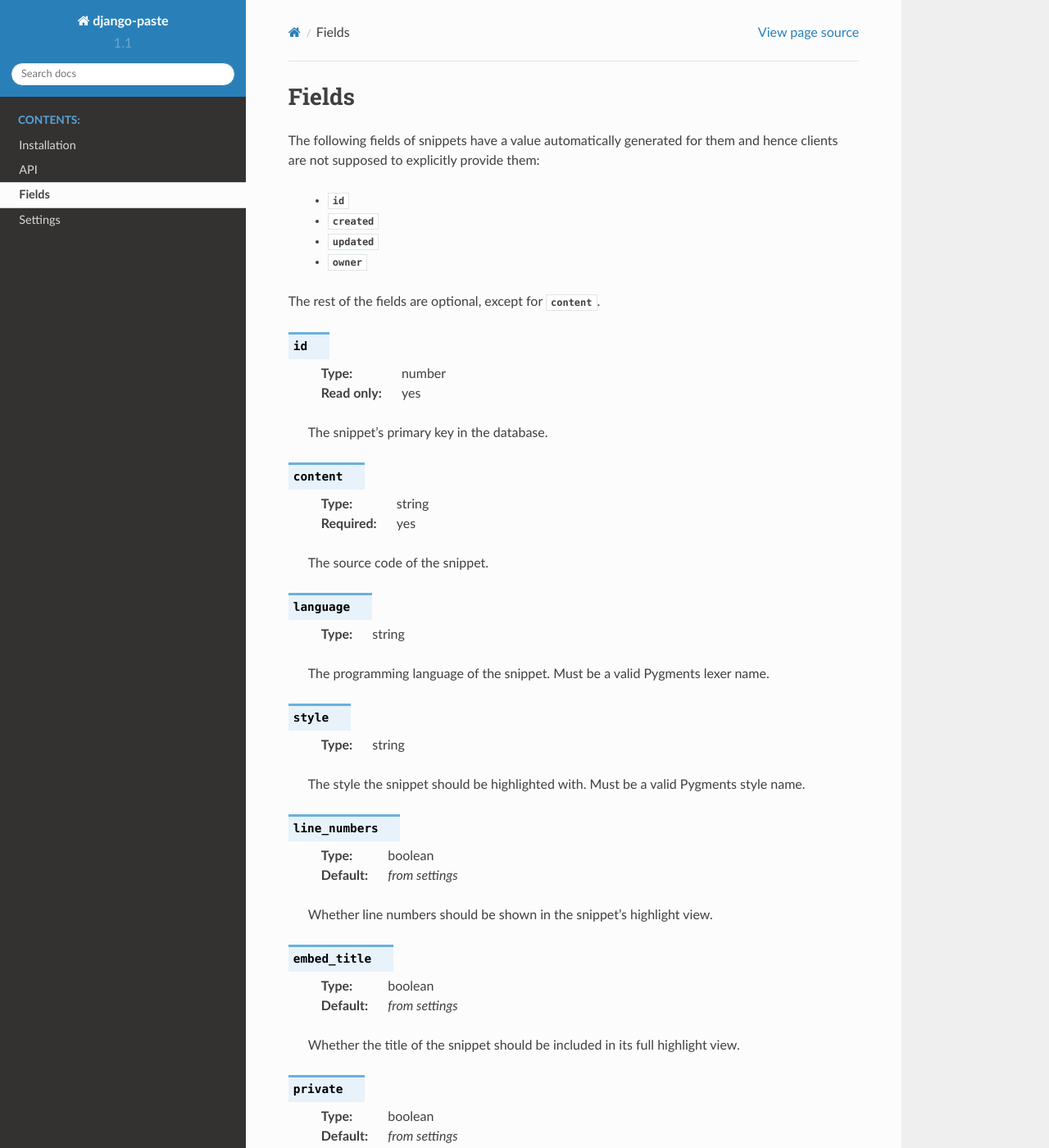
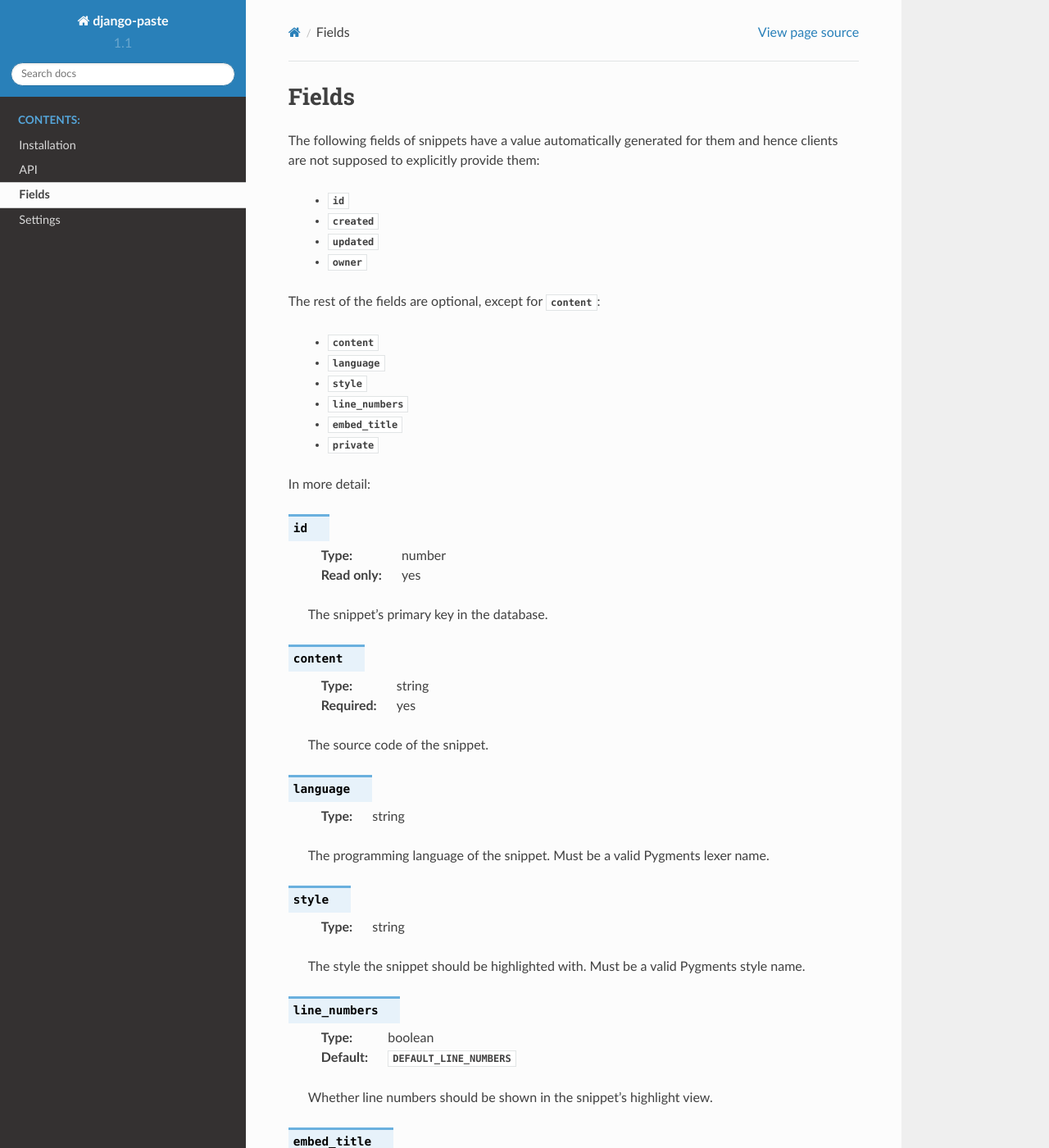
Before and after one commit to amikrop/django-paste, a Sphinx documentation site: the page built from docs/fields.rst, in a window 1280 px wide and 1400 px high. Shown: the whole window at 82% size. Built offline with Sphinx 7.4.7 and the Read the Docs theme 2.0.0, drawn with Linux system fonts in a browser that asks for light colours; some of the changed text lies outside the part shown.

Commit message:
Improve docs

```diff
--- a/docs/fields.rst
+++ b/docs/fields.rst
@@ -9,7 +9,16 @@ and hence clients are not supposed to explicitly provide them:
     - :confval:`updated`
     - :confval:`owner`
 
-The rest of the fields are optional, except for :confval:`content`.
+The rest of the fields are optional, except for :confval:`content`:
+
+    - :confval:`content`
+    - :confval:`language`
+    - :confval:`style`
+    - :confval:`line_numbers`
+    - :confval:`embed_title`
+    - :confval:`private`
+
+In more detail:
 
 .. confval:: id
 
@@ -42,14 +51,14 @@ The rest of the fields are optional, except for :confval:`content`.
 .. confval:: line_numbers
 
    :type: boolean
-   :default: *from settings*
+   :default: :confval:`DEFAULT_LINE_NUMBERS`
 
    Whether line numbers should be shown in the snippet's highlight view.
 
 .. confval:: embed_title
 
    :type: boolean
-   :default: *from settings*
+   :default: :confval:`DEFAULT_EMBED_TITLE`
 
    Whether the title of the snippet should be included in its full highlight
    view.
@@ -57,7 +66,7 @@ The rest of the fields are optional, except for :confval:`content`.
 .. confval:: private
 
    :type: boolean
-   :default: *from settings*
+   :default: :confval:`DEFAULT_PRIVATE`
 
    Whether the snippet should be only viewable by its owner and staff users.
 
--- a/paste/__init__.py
+++ b/paste/__init__.py
@@ -1,4 +1,4 @@
-__version__ = '1.1.0'
+__version__ = '1.1.1'
 __author__ = 'Aristotelis Mikropoulos <amikrop@gmail.com>'
 __license__ = 'MIT'
 __url__ = 'https://github.com/amikrop/django-paste'
```
